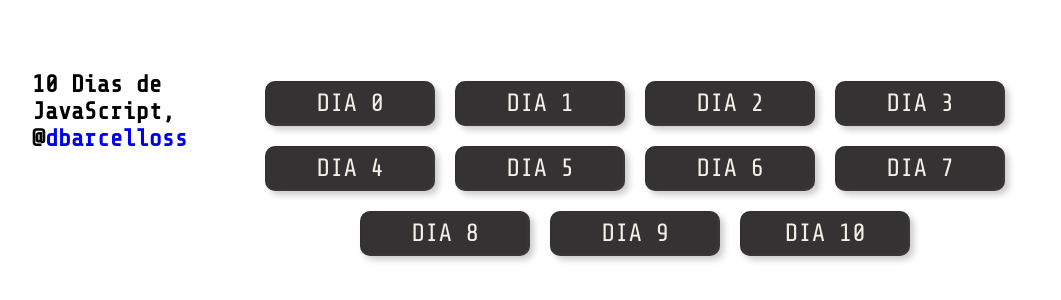
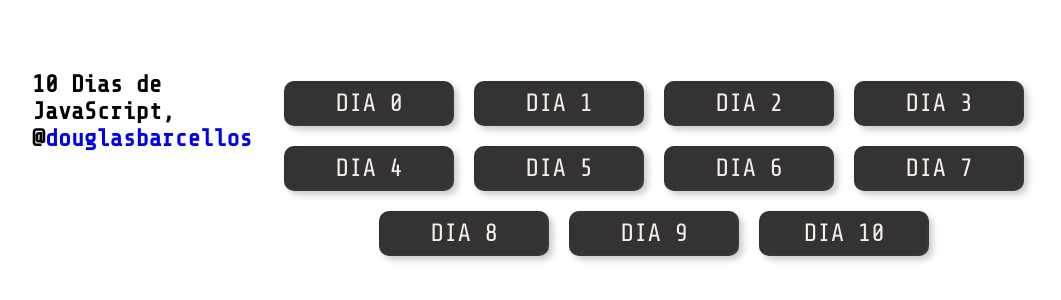
Before and after one commit to ocellao/10daysofjavascript-hackerrank, a plain HTML site: page index.html in a window 1280 px wide. Shown: the part 232-532 px from the top of the page, without its empty margins (96-1157 px from the left). Drawn offline with nearby package versions, Linux system fonts and the light colour scheme.

Commit message:
Update index.html

```diff
--- a/index.html
+++ b/index.html
@@ -7,11 +7,11 @@
     <link rel="stylesheet" href="style.css">
     <link rel="preconnect" href="https://fonts.gstatic.com">
     <link href="https://fonts.googleapis.com/css2?family=Share+Tech+Mono&display=swap" rel="stylesheet">
-    <title>10 Dias de JS, @dbarcelloss</title>
+    <title>10 Dias de JS, Douglas Barcellos</title>
 </head>
 <body>
     <section>
-        <h1>10 Dias de JavaScript, @<a href="https://github.com/dbarcelloss" target="_blank">dbarcelloss</a></h1>
+        <h1>10 Dias de JavaScript, @<a href="https://github.com/douglasbarcellos" target="_blank">douglasbarcellos</a></h1>
         <ul>
             <li>
                 <a class="pages" href="https://github.com/dbarcelloss/10daysofjavascript-hackerrank/tree/master/10dayofjavascript/day0" target="_blank">DIA 0</a>
```
